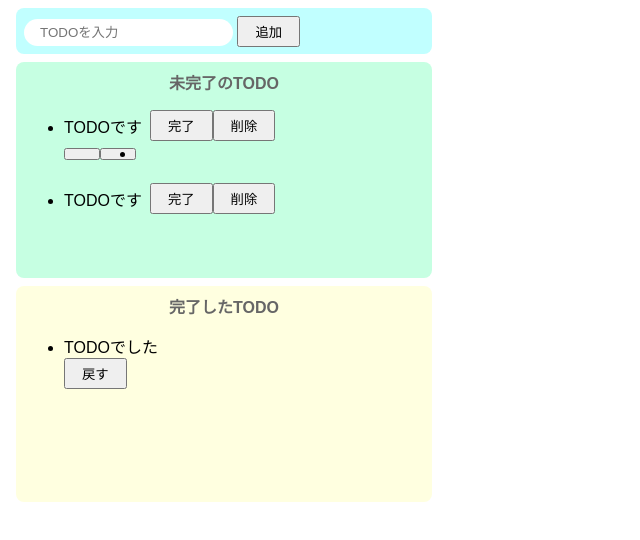
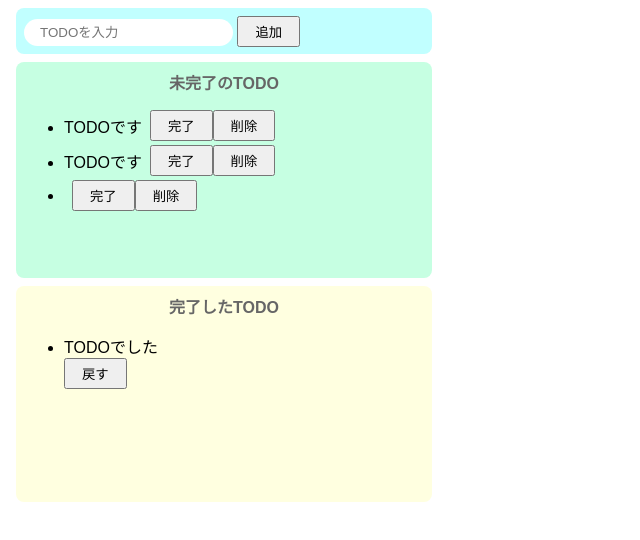
Before and after one commit to upbook0426/todo-js, a website built with Parcel: page index.html in a window 1280 px wide. Both pictures are taken after a click on the button "追加". Shown: the whole page, without its empty margins (0-640 px from the left). Built offline with nearby package versions, Linux system fonts and the light colour scheme.

Commit message:
add button

```diff
--- a/index.html
+++ b/index.html
@@ -10,7 +10,7 @@
       <input id="add-text" placeholder="TODOを入力" />
       <button id="add-button">追加</button>
     </div>
-    <div class="imcomplete-are">
+    <div class="incomplete-area">
       <p class="title">未完了のTODO</p>
       <ul id="incomplete-list">
         <div class="list-row">
@@ -18,8 +18,6 @@
           <button>完了</button>
           <button>削除</button>
         </div>
-      </ul>
-      <ul>
         <div class="list-row">
           <li>TODOです</li>
           <button>完了</button>
--- a/src/index.js
+++ b/src/index.js
@@ -15,22 +15,16 @@ const onClickAdd = () => {
 
   //button(完了)タグ生成
   const completeButton = document.createElement("button");
-  completeButton.innterText ="完了";
-  console.log(completeButton);
+  completeButton.innerText = "完了";
 
-  //button(削除)タグ生成
+  // //button(削除)タグ生成
   const deleteButton = document.createElement("button");
-  deleteButton.innterText ="削除";
-  console.log(deleteButton);
+  deleteButton.innerText = "削除";
 
-   //divタグの子要素に書く要素を設定
-   div.appendChild(li);
-   div.appendChild(completeButton);
-   div.appendChild(deleteButton);
-
-
-  //divタグの子要素に各要素を設定
+  //divタグの子要素に書く要素を設定
   div.appendChild(li);
+  div.appendChild(completeButton);
+  div.appendChild(deleteButton);
 
   //未完了リストに追加
   document.getElementById("incomplete-list").appendChild(div);
--- a/src/styles.css
+++ b/src/styles.css
@@ -33,7 +33,7 @@ li {
   margin:8px;
   border-radius:8px;
 }
-.imcomplete-are {
+.incomplete-area {
   background-color: #c6ffe2;
   width: 400px;
   min-height: 200px;
```
